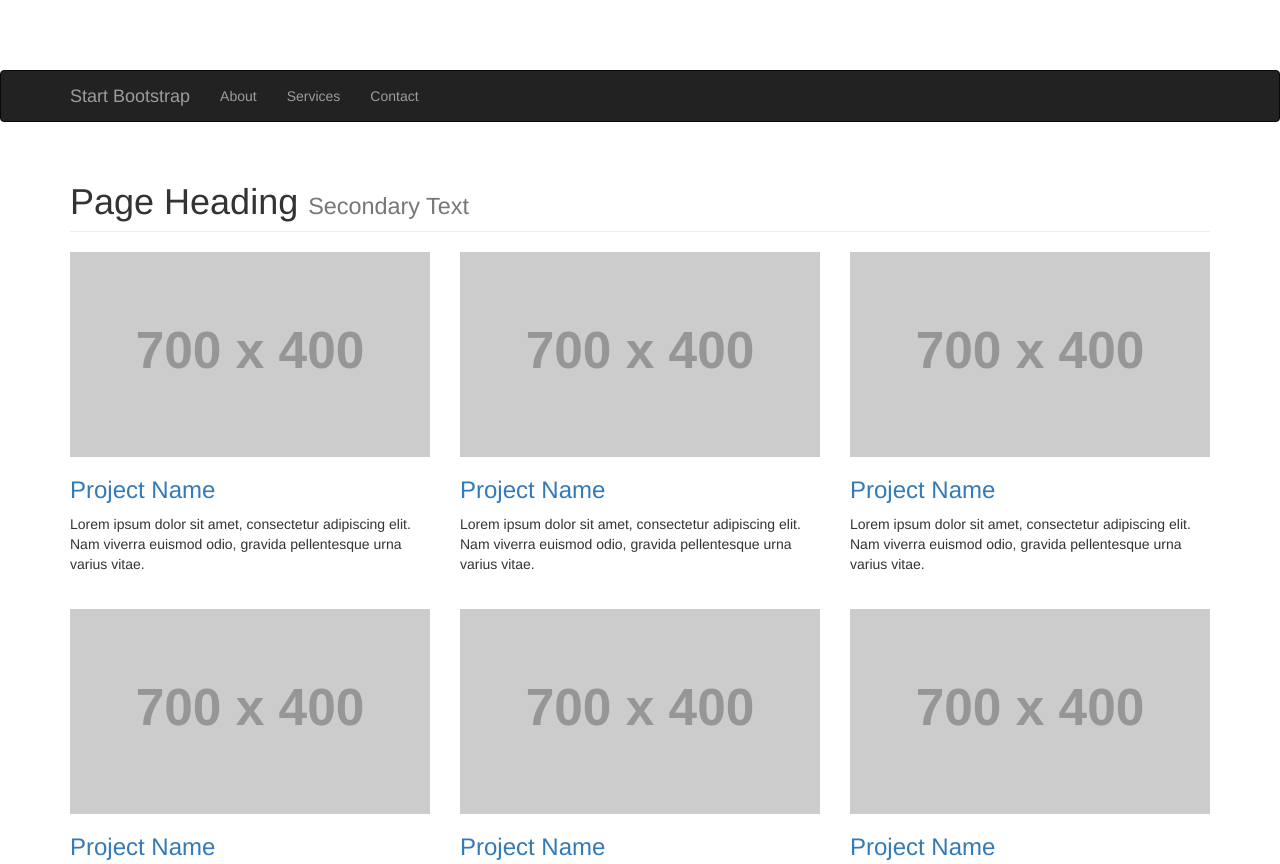
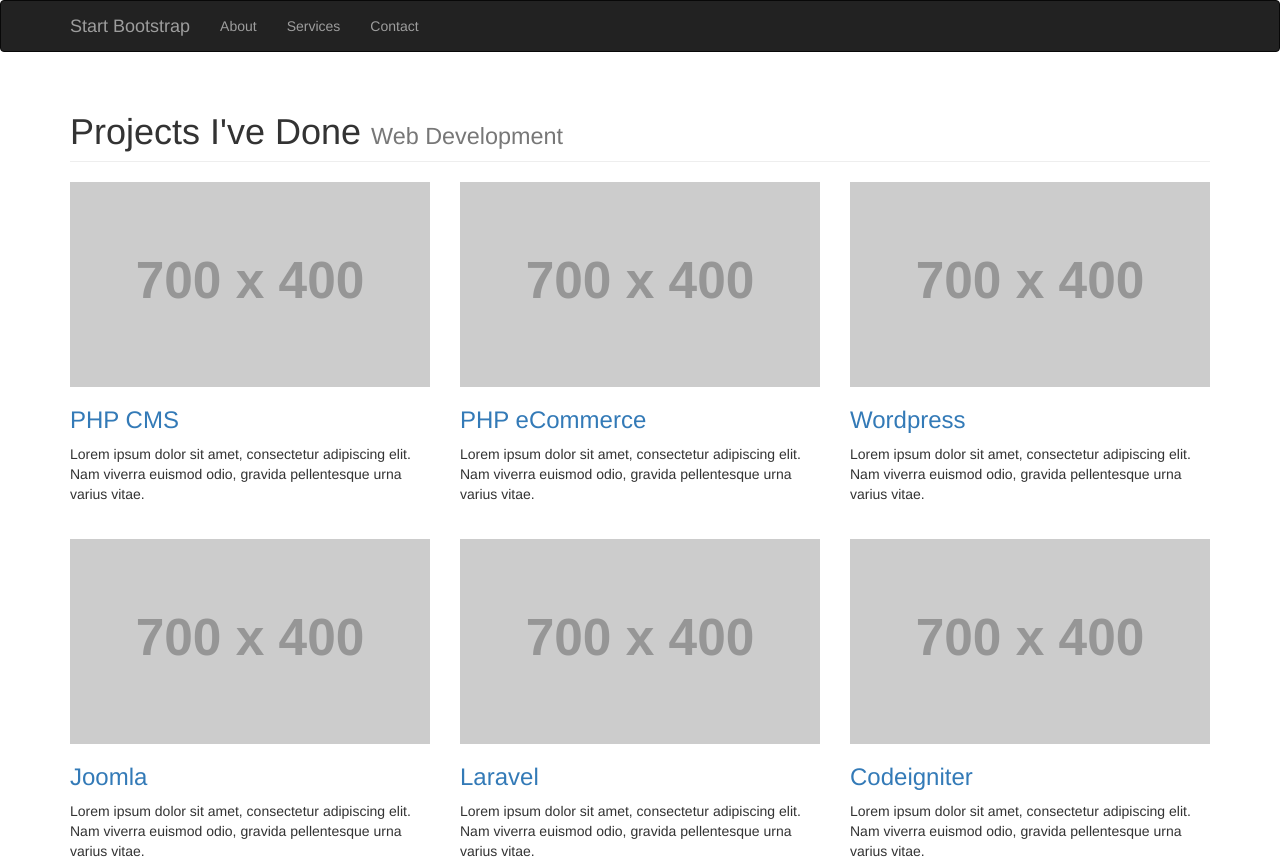
Before and after one commit to tee-jaay/tam-dev.github.io, a plain HTML site: page index.html in a window 1280 px wide. Shown: the top 864 px of the page. Drawn offline with nearby package versions, Linux system fonts and the light colour scheme; placeholder pictures from the web are drawn by us.

Commit message:
Re commit

```diff
--- a/css/3-col-portfolio.css
+++ b/css/3-col-portfolio.css
@@ -5,7 +5,7 @@
  */
 
 body {
-    padding-top: 70px; /* Required padding for .navbar-fixed-top. Remove if using .navbar-static-top. Change if height of navigation changes. */
+    padding-top: 0px; /* Required padding for .navbar-fixed-top. Remove if using .navbar-static-top. Change if height of navigation changes. */
 }
 
 .portfolio-item {
--- a/index.html
+++ b/index.html
@@ -9,7 +9,7 @@
     <meta name="description" content="">
     <meta name="author" content="">
 
-    <title>3 Col Portfolio - Start Bootstrap Template</title>
+    <title>Tam - Dev</title>
 
     <!-- Bootstrap Core CSS -->
     <link href="https://maxcdn.bootstrapcdn.com/bootstrap/3.3.7/css/bootstrap.min.css" rel="stylesheet">
@@ -66,8 +66,8 @@
         <!-- Page Header -->
         <div class="row">
             <div class="col-lg-12">
-                <h1 class="page-header">Page Heading
-                    <small>Secondary Text</small>
+                <h1 class="page-header">Projects I've Done
+                    <small>Web Development</small>
                 </h1>
             </div>
         </div>
@@ -80,7 +80,7 @@
                     <img class="img-responsive" src="http://placehold.it/700x400" alt="">
                 </a>
                 <h3>
-                    <a href="#">Project Name</a>
+                    <a href="#">PHP CMS</a>
                 </h3>
                 <p>Lorem ipsum dolor sit amet, consectetur adipiscing elit. Nam viverra euismod odio, gravida pellentesque urna varius vitae.</p>
             </div>
@@ -89,7 +89,7 @@
                     <img class="img-responsive" src="http://placehold.it/700x400" alt="">
                 </a>
                 <h3>
-                    <a href="#">Project Name</a>
+                    <a href="#">PHP  eCommerce</a>
                 </h3>
                 <p>Lorem ipsum dolor sit amet, consectetur adipiscing elit. Nam viverra euismod odio, gravida pellentesque urna varius vitae.</p>
             </div>
@@ -98,7 +98,7 @@
                     <img class="img-responsive" src="http://placehold.it/700x400" alt="">
                 </a>
                 <h3>
-                    <a href="#">Project Name</a>
+                    <a href="#">Wordpress</a>
                 </h3>
                 <p>Lorem ipsum dolor sit amet, consectetur adipiscing elit. Nam viverra euismod odio, gravida pellentesque urna varius vitae.</p>
             </div>
@@ -112,7 +112,7 @@
                     <img class="img-responsive" src="http://placehold.it/700x400" alt="">
                 </a>
                 <h3>
-                    <a href="#">Project Name</a>
+                    <a href="#">Joomla</a>
                 </h3>
                 <p>Lorem ipsum dolor sit amet, consectetur adipiscing elit. Nam viverra euismod odio, gravida pellentesque urna varius vitae.</p>
             </div>
@@ -121,7 +121,7 @@
                     <img class="img-responsive" src="http://placehold.it/700x400" alt="">
                 </a>
                 <h3>
-                    <a href="#">Project Name</a>
+                    <a href="#">Laravel</a>
                 </h3>
                 <p>Lorem ipsum dolor sit amet, consectetur adipiscing elit. Nam viverra euismod odio, gravida pellentesque urna varius vitae.</p>
             </div>
@@ -130,7 +130,7 @@
                     <img class="img-responsive" src="http://placehold.it/700x400" alt="">
                 </a>
                 <h3>
-                    <a href="#">Project Name</a>
+                    <a href="#">Codeigniter</a>
                 </h3>
                 <p>Lorem ipsum dolor sit amet, consectetur adipiscing elit. Nam viverra euismod odio, gravida pellentesque urna varius vitae.</p>
             </div>
@@ -143,7 +143,7 @@
                     <img class="img-responsive" src="http://placehold.it/700x400" alt="">
                 </a>
                 <h3>
-                    <a href="#">Project Name</a>
+                    <a href="#">FuelPHP</a>
                 </h3>
                 <p>Lorem ipsum dolor sit amet, consectetur adipiscing elit. Nam viverra euismod odio, gravida pellentesque urna varius vitae.</p>
             </div>
@@ -206,7 +206,7 @@
         <footer>
             <div class="row">
                 <div class="col-lg-12">
-                    <p>Copyright &copy; Your Website 2014</p>
+                    <p>Copyright &copy; Tam Dev 2017</p>
                 </div>
             </div>
             <!-- /.row -->
```
